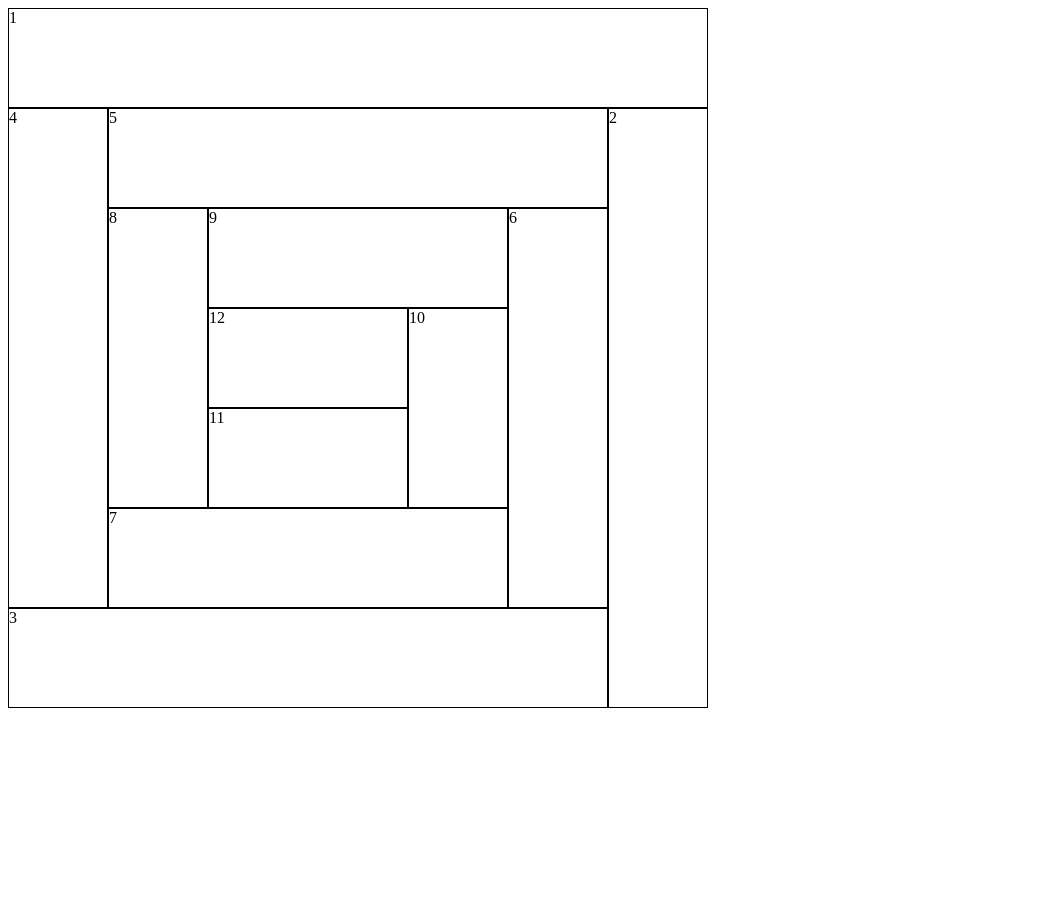
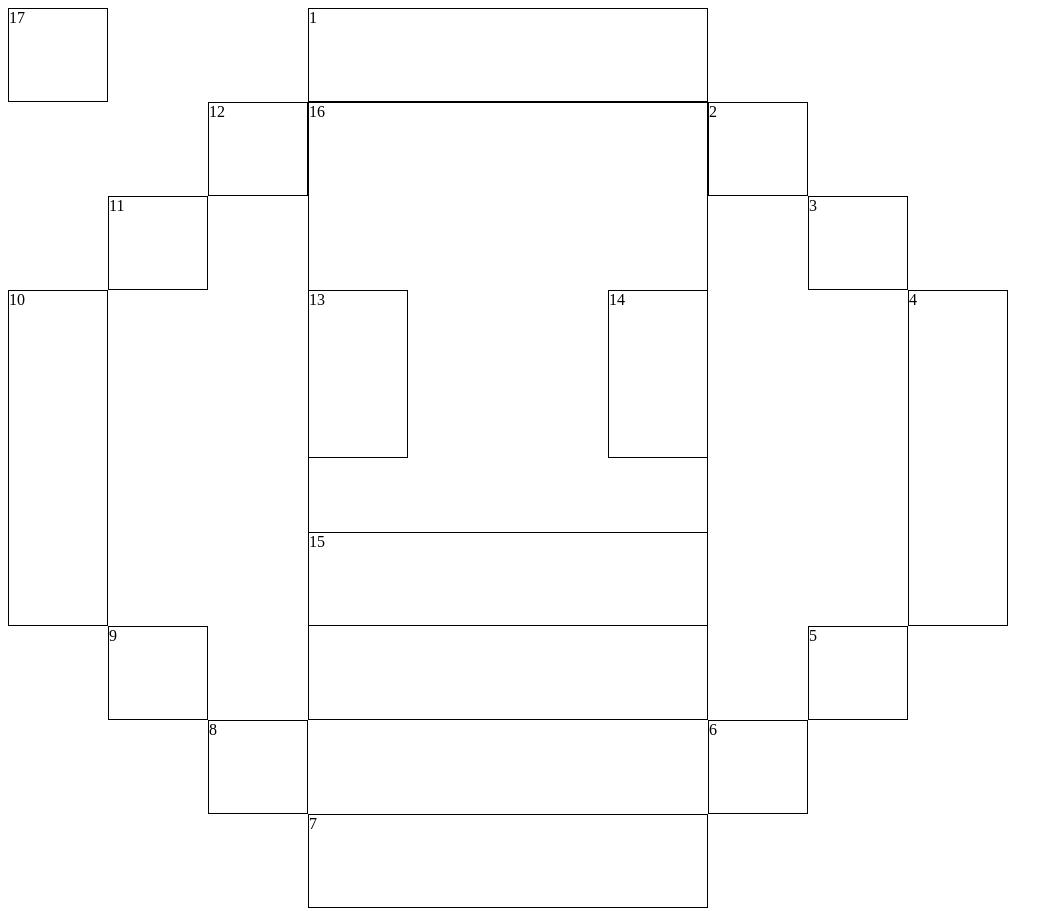
Before and after one commit to PeterJankovics/sulihtml, a plain HTML site: page grid/grid.html in a window 1280 px wide. Shown: the whole page, without its empty margins (0-1063 px from the left). Before the commit the page ends 800 px from the top, so only its background shows below. Drawn offline with Linux system fonts and the light colour scheme.

Commit message:
grid smile

```diff
--- a/grid/grid.css
+++ b/grid/grid.css
@@ -1,46 +1,64 @@
 .grid-countainer{
     display: grid;
-    grid-template-columns: 100px 100px 100px 100px 100px 100px 100px;
+    grid-template-columns: 100px 100px 100px 100px 100px 100px 100px 100px 100px 100px;
     background-color: white;
     width: 700px;
-    height: 700px;
+    height: 900px;
 }
 .grid-countainer > div{
     border: solid 1px black;
 }
 .item1{
-    grid-area: 1/1/1/8;
+    grid-area: 1/4/1/8;
 }
 .item2{
-    grid-area: 2/7/8/7;
+    grid-area: 2/8/2/8;
 }
 .item3{
-    grid-area: 7/1/7/7;
+    grid-area: 3/9/3/9;
 }
 .item4{
-    grid-area: 7/1/2/1;
+    grid-area: 4/10/8/10;
 }
 .item5{
-    grid-area: 2/2/2/7;
+    grid-area: 8/9/8/9;
 }
 .item6{
-    grid-area: 3/6/7/6;
+    grid-area: 9/8/9/8;
 }
 .item7{
-    grid-area: 6/2/6/6;
+    grid-area: 10/4/10/8;
 }
 .item8{
-    grid-area: 6/2/3/2;
+    grid-area: 9/3/9/3;
 }
 .item9{
-    grid-area: 3/3/3/6;
+    grid-area: 8/2/8/2;
 }
 .item10{
-    grid-area: 4/5/6/5;
+    grid-area: 8/1/4/1;
 }
 .item11{
-    grid-area: 5/3/5/5;
+    grid-area: 3/2/3/2;
 }
 .item12{
-    grid-area: 4/3/4/5
+    grid-area: 2/3/2/3;
 }
+.item13{
+    grid-area: 4/4/6/4;
+}
+.item14{
+    grid-area: 4/7/6/7;
+}
+.item15{
+    grid-area: 7/4/7/8;
+}
+.item16{
+    grid-area: 2/4/9/8;
+}
+.item17{
+    grid-area:
+}
+.item18{
+    grid-area:
+}
--- a/grid/grid.html
+++ b/grid/grid.html
@@ -17,6 +17,12 @@
             <div class="item10">10</div>
             <div class="item11">11</div>
             <div class="item12">12</div>
+            <div class="item13">13</div>
+            <div class="item14">14</div>
+            <div class="item15">15</div>
+            <div class="item16">16</div>
+            <div class="item17">17</div>
+
         </div>
     </body>
 </html>
```
